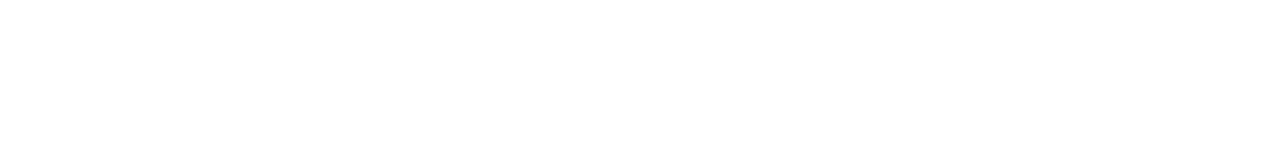
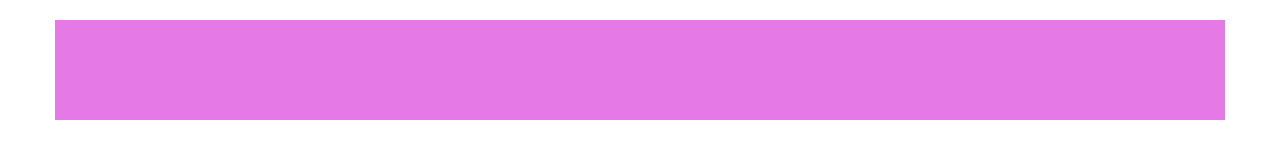
Before and after one commit to dokkalemon/htmlcss-struttura-wp, a plain HTML site: page index.html in a window 1280 px wide. Drawn offline with Linux system fonts and the light colour scheme.

Commit message:
add header

```diff
--- a/css/main.css
+++ b/css/main.css
@@ -6,3 +6,21 @@
     box-sizing: border-box;
     font-family: sans-serif;
 }
+
+/* Utilities */
+.px-16 {
+    padding-left: 16px;
+    padding-right: 16px;
+}
+
+.center {
+    margin: 20px auto 10px auto
+}
+
+/* header */
+header {
+    background-color: #e579e6;
+    height: 100px;
+    width: 1170px;
+
+}
--- a/index.html
+++ b/index.html
@@ -9,5 +9,17 @@
 </head>
 <body>
 
+    <!-- header -->
+   <header class="center px-16">
+        <section>
+        </section>
+   </header>
+
+
+
+
+
+
+
 </body>
 </html>
```
